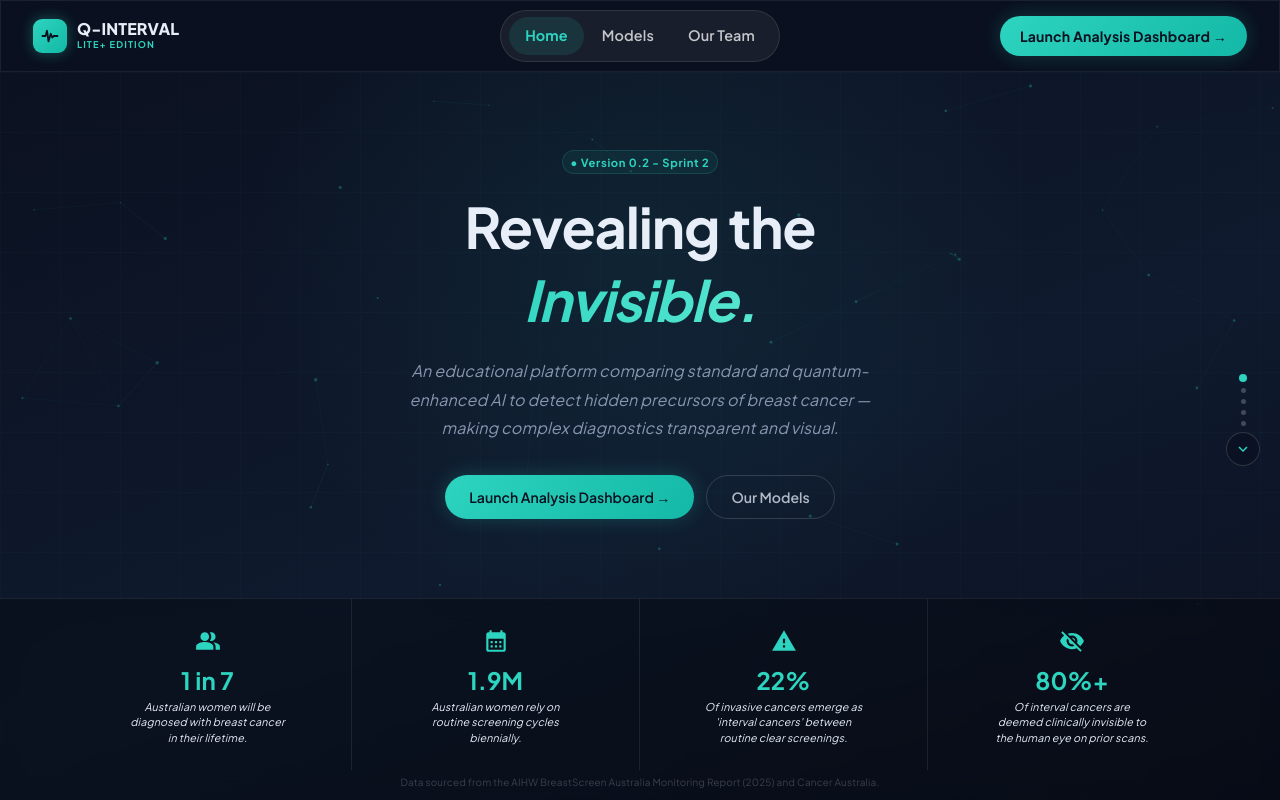
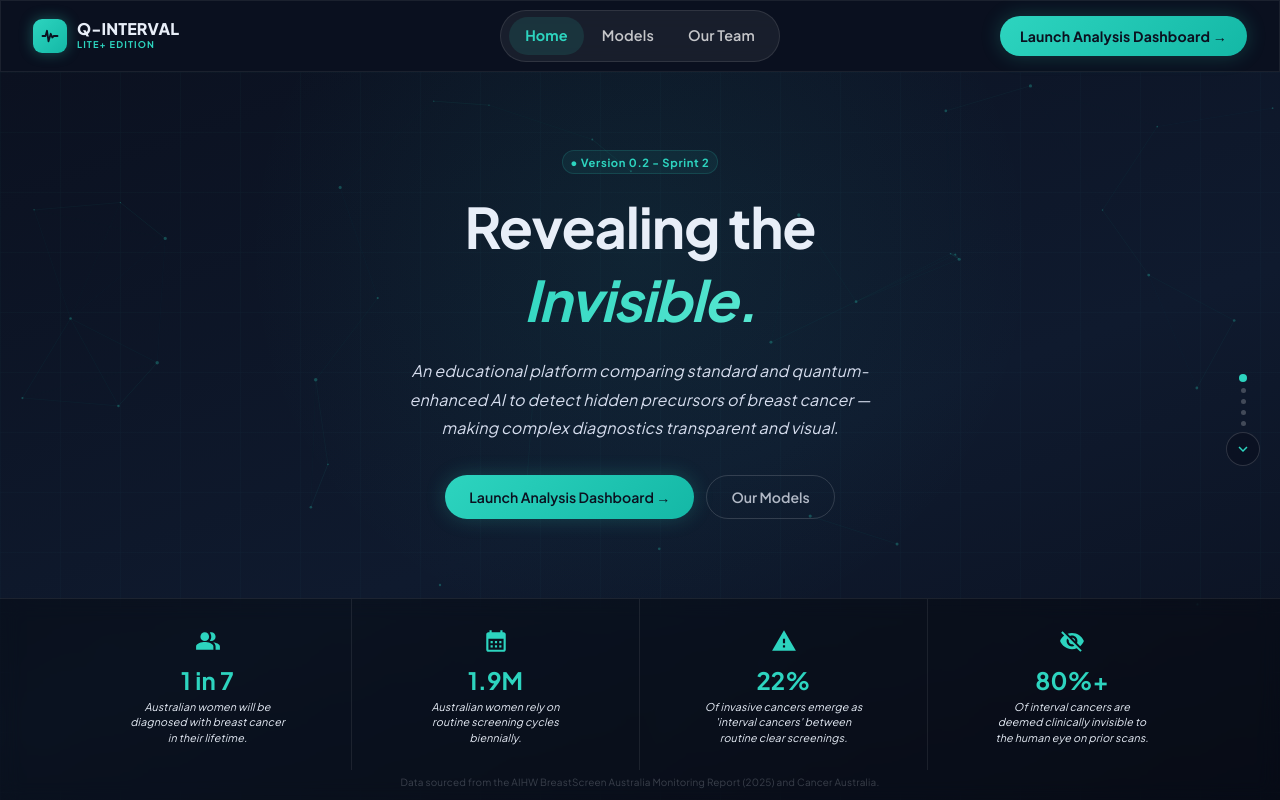
Before and after one commit to Nico-Gerber/Q-INTERVAL-Lite, a React (Create React App) app: page / in a window 1280 px wide. Shown: the top 800 px of the page. Built offline with nearby package versions, Linux system fonts and the light colour scheme.

Commit message:
Updated secondary text colour
Improved readability.

```diff
--- a/src/App.js
+++ b/src/App.js
@@ -121,7 +121,7 @@ const theme = createTheme({
     },
     text: {
       primary:   '#E8EEF8',
-      secondary: '#8A96B0',
+      secondary: '#d7deef',
       disabled:  '#4A5568',
     },
     divider: 'rgba(255,255,255,0.07)',
```
